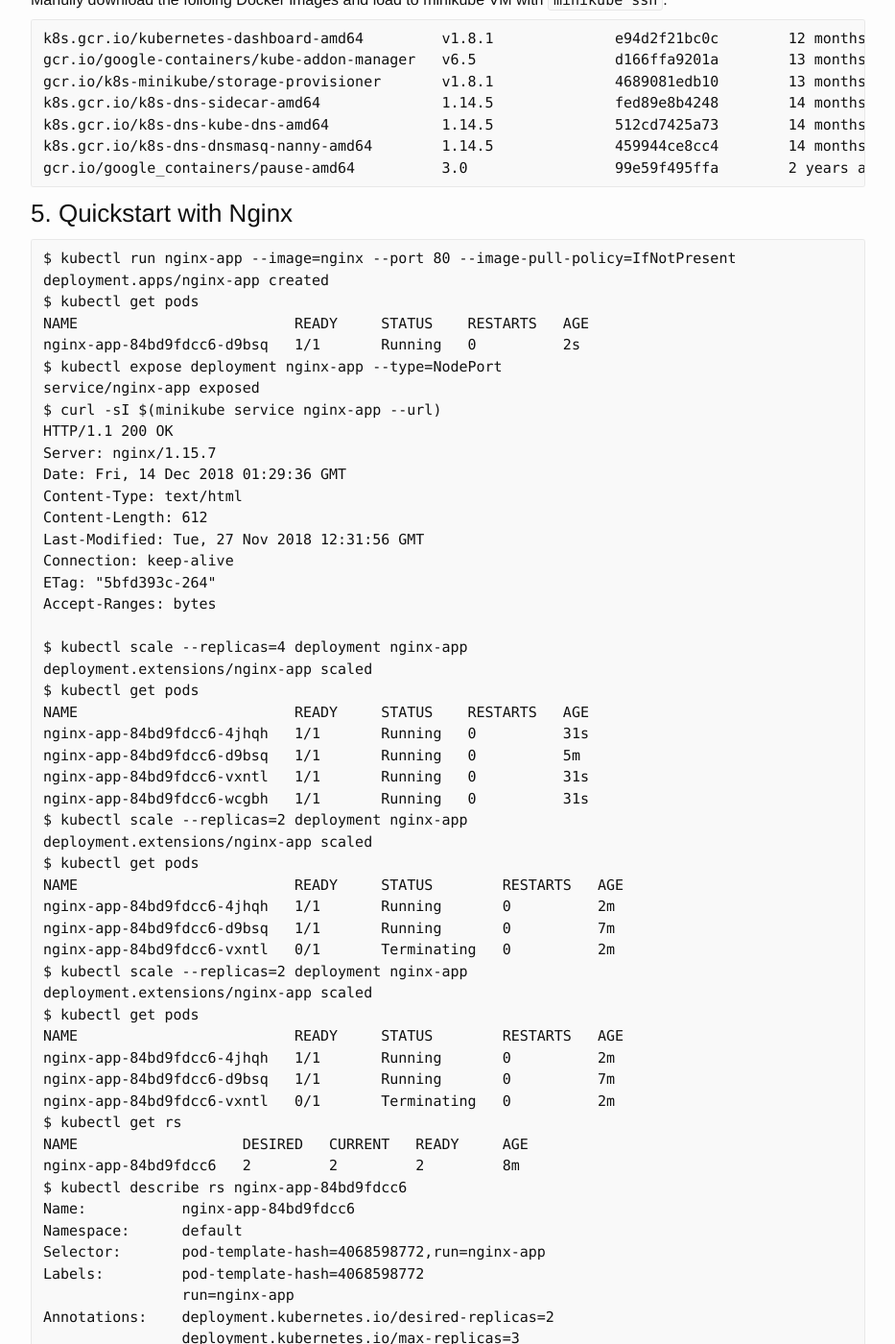
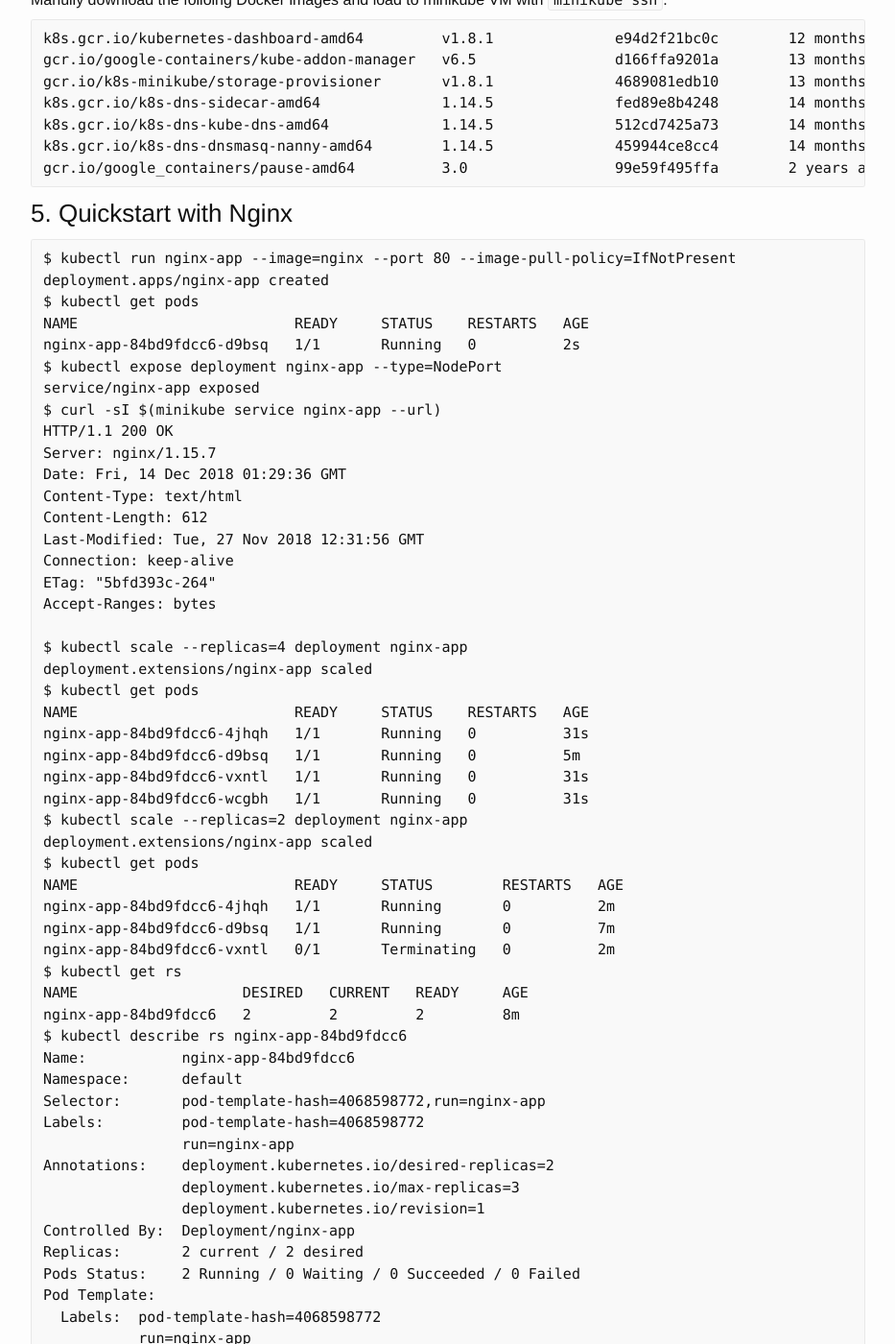
Before and after one commit to ousiax/ousiax.github.io, a Jekyll site: the page built from _posts/2018-12-14-install-minikube-on-debian.md, in a window 1280 px wide and 1400 px high, scrolled down 2374 px. Shown: the whole window at 96% size, without its empty margins (173-1106 px from the left). Built offline with Jekyll 4.4.1, drawn with Linux system fonts in a browser that asks for light colours; some of the changed text lies outside the part shown.

Commit message:
Update 2018-12-14-install-minikube-on-debian.md

```diff
--- a/_posts/2018-12-14-install-minikube-on-debian.md
+++ b/_posts/2018-12-14-install-minikube-on-debian.md
@@ -178,13 +178,6 @@
 nginx-app-84bd9fdcc6-4jhqh   1/1       Running       0          2m
 nginx-app-84bd9fdcc6-d9bsq   1/1       Running       0          7m
 nginx-app-84bd9fdcc6-vxntl   0/1       Terminating   0          2m
-$ kubectl scale --replicas=2 deployment nginx-app
-deployment.extensions/nginx-app scaled
-$ kubectl get pods
-NAME                         READY     STATUS        RESTARTS   AGE
-nginx-app-84bd9fdcc6-4jhqh   1/1       Running       0          2m
-nginx-app-84bd9fdcc6-d9bsq   1/1       Running       0          7m
-nginx-app-84bd9fdcc6-vxntl   0/1       Terminating   0          2m
 $ kubectl get rs
 NAME                   DESIRED   CURRENT   READY     AGE
 nginx-app-84bd9fdcc6   2         2         2         8m
```
